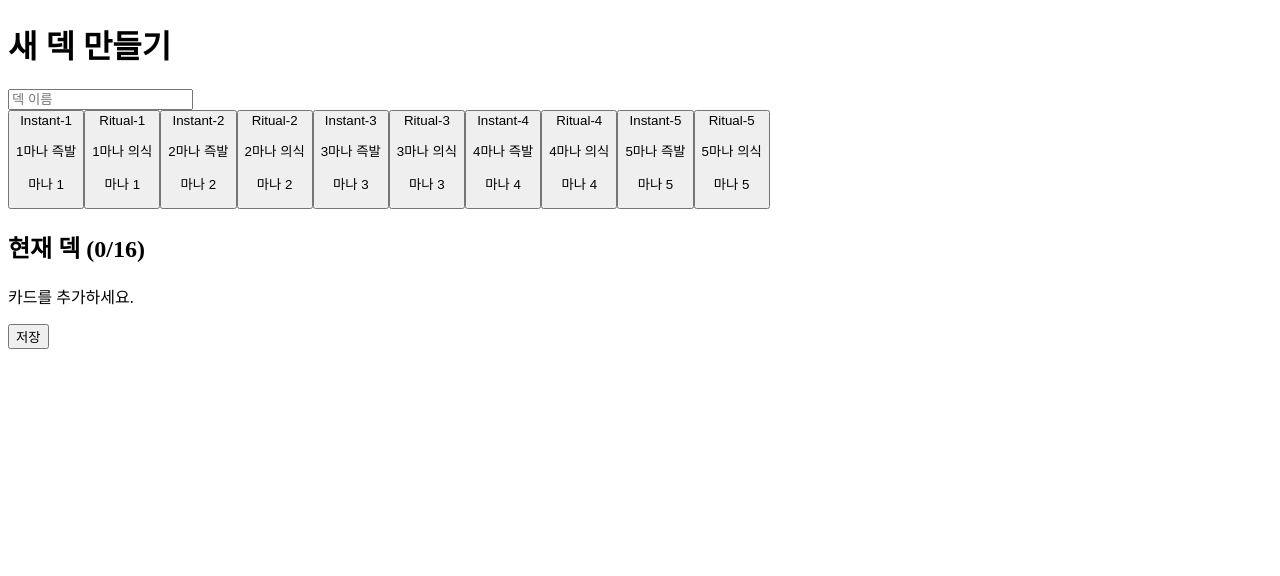
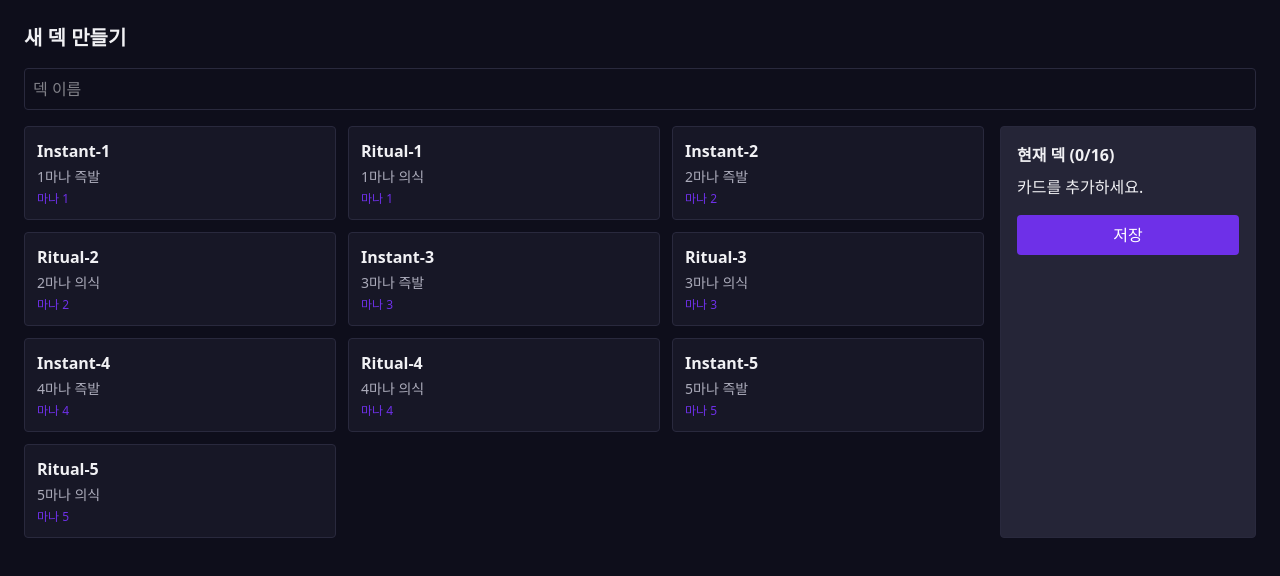
Before and after one commit to ddony8128/original-card-game, a React (Vite) app in the folder client/: page /deck-builder in a window 1280 px wide. Shown: the top 576 px of the page. Built offline with nearby package versions, Linux system fonts and the light colour scheme.

Commit message:
apply tailwind

```diff
--- a/client/package.json
+++ b/client/package.json
@@ -19,14 +19,18 @@
   },
   "devDependencies": {
     "@eslint/js": "^9.36.0",
+    "@tailwindcss/postcss": "^4.1.16",
     "@types/node": "^24.6.0",
     "@types/react": "^19.1.16",
     "@types/react-dom": "^19.1.9",
     "@vitejs/plugin-react": "^5.0.4",
+    "autoprefixer": "^10.4.21",
     "eslint": "^9.36.0",
     "eslint-plugin-react-hooks": "^5.2.0",
     "eslint-plugin-react-refresh": "^0.4.22",
     "globals": "^16.4.0",
+    "postcss": "^8.5.6",
+    "tailwindcss": "^4.1.16",
     "typescript": "~5.9.3",
     "typescript-eslint": "^8.45.0",
     "vite": "^7.1.7"
--- /dev/null
+++ b/client/postcss.config.js
@@ -0,0 +1,5 @@
+export default {
+  plugins: {
+    '@tailwindcss/postcss': {},
+  },
+}
--- /dev/null
+++ b/client/src/App.css
@@ -0,0 +1,42 @@
+#root {
+    max-width: 1280px;
+    margin: 0 auto;
+    padding: 2rem;
+    text-align: center;
+  }
+
+  .logo {
+    height: 6em;
+    padding: 1.5em;
+    will-change: filter;
+    transition: filter 300ms;
+  }
+  .logo:hover {
+    filter: drop-shadow(0 0 2em #646cffaa);
+  }
+  .logo.react:hover {
+    filter: drop-shadow(0 0 2em #61dafbaa);
+  }
+
+  @keyframes logo-spin {
+    from {
+      transform: rotate(0deg);
+    }
+    to {
+      transform: rotate(360deg);
+    }
+  }
+
+  @media (prefers-reduced-motion: no-preference) {
+    a:nth-of-type(2) .logo {
+      animation: logo-spin infinite 20s linear;
+    }
+  }
+
+  .card {
+    padding: 2em;
+  }
+
+  .read-the-docs {
+    color: #888;
+  }
--- /dev/null
+++ b/client/src/index.css
@@ -0,0 +1,122 @@
+@import "tailwindcss";
+
+/* Definition of the design system. All colors, gradients, fonts, etc should be defined here.
+All colors MUST be HSL.
+*/
+
+
+@theme {
+  --color-background: hsl(var(--background));
+  --color-foreground: hsl(var(--foreground));
+
+  --color-card: hsl(var(--card));
+  --color-card-foreground: hsl(var(--card-foreground));
+
+  --color-popover: hsl(var(--popover));
+  --color-popover-foreground: hsl(var(--popover-foreground));
+
+  --color-primary: hsl(var(--primary));
+  --color-primary-foreground: hsl(var(--primary-foreground));
+
+  --color-secondary: hsl(var(--secondary));
+  --color-secondary-foreground: hsl(var(--secondary-foreground));
+
+  --color-muted: hsl(var(--muted));
+  --color-muted-foreground: hsl(var(--muted-foreground));
+
+  --color-accent: hsl(var(--accent));
+  --color-accent-foreground: hsl(var(--accent-foreground));
+
+  --color-destructive: hsl(var(--destructive));
+  --color-destructive-foreground: hsl(var(--destructive-foreground));
+
+  --color-border: hsl(var(--border));
+  --color-input: hsl(var(--input));
+  --color-ring: hsl(var(--ring));
+
+  --radius-lg: var(--radius);
+  --radius-md: calc(var(--radius) - 2px);
+  --radius-sm: calc(var(--radius) - 4px);
+}
+
+@layer base {
+  :root {
+    --background: 240 30% 8%;
+    --foreground: 240 10% 95%;
+
+    --card: 240 25% 12%;
+    --card-foreground: 240 10% 95%;
+
+    --popover: 240 28% 10%;
+    --popover-foreground: 240 10% 95%;
+
+    --primary: 260 80% 55%;
+    --primary-foreground: 0 0% 100%;
+
+    --secondary: 240 20% 18%;
+    --secondary-foreground: 240 10% 95%;
+
+    --muted: 240 20% 16%;
+    --muted-foreground: 240 10% 70%;
+
+    --accent: 45 100% 55%;
+    --accent-foreground: 240 30% 8%;
+
+    --destructive: 0 70% 50%;
+    --destructive-foreground: 0 0% 100%;
+
+    --border: 240 20% 20%;
+    --input: 240 20% 18%;
+    --ring: 260 80% 55%;
+
+    --radius: 0.75rem;
+
+    /* Gaming theme tokens */
+    --mana-1: 210 100% 65%;
+    --mana-2: 150 80% 50%;
+    --mana-3: 45 100% 55%;
+    --mana-4: 280 75% 60%;
+    --mana-5: 0 80% 60%;
+
+    --gradient-gaming: linear-gradient(135deg, hsl(260 80% 45%), hsl(280 75% 55%));
+    --gradient-card: linear-gradient(180deg, hsl(240 25% 14%), hsl(240 25% 10%));
+    --gradient-deck: linear-gradient(135deg, hsl(240 28% 12%), hsl(240 25% 10%));
+
+    --shadow-card: 0 4px 12px hsl(240 80% 10% / 0.4);
+    --shadow-card-hover: 0 8px 24px hsl(260 80% 40% / 0.3);
+    --shadow-glow: 0 0 20px hsl(260 80% 55% / 0.4);
+
+    --transition-smooth: all 0.3s cubic-bezier(0.4, 0, 0.2, 1);
+
+    --sidebar-background: 0 0% 98%;
+
+    --sidebar-foreground: 240 5.3% 26.1%;
+
+    --sidebar-primary: 240 5.9% 10%;
+
+    --sidebar-primary-foreground: 0 0% 98%;
+
+    --sidebar-accent: 240 4.8% 95.9%;
+
+    --sidebar-accent-foreground: 240 5.9% 10%;
+
+    --sidebar-border: 220 13% 91%;
+
+    --sidebar-ring: 217.2 91.2% 59.8%;
+  }
+
+  .dark {
+    --background: 240 30% 8%;
+    --foreground: 240 10% 95%;
+  }
+}
+
+@layer base {
+  * {
+    @apply border-border;
+  }
+
+  body {
+    @apply bg-background text-foreground;
+  }
+}
--- a/client/src/main.tsx
+++ b/client/src/main.tsx
@@ -1,6 +1,7 @@
 import { StrictMode } from 'react'
 import { createRoot } from 'react-dom/client'
 import App from './App.tsx'
+import './index.css'
 
 createRoot(document.getElementById('root')!).render(
   <StrictMode>
--- /dev/null
+++ b/client/tailwind.config.cjs
@@ -0,0 +1,36 @@
+/** @type {import('tailwindcss').Config} */
+module.exports = {
+  content: [
+    './index.html',
+    './src/**/*.{js,ts,jsx,tsx}',
+  ],
+  theme: {
+    extend: {
+      colors: {
+        background: 'hsl(var(--background))',
+        foreground: 'hsl(var(--foreground))',
+        card: 'hsl(var(--card))',
+        'card-foreground': 'hsl(var(--card-foreground))',
+        primary: 'hsl(var(--primary))',
+        'primary-foreground': 'hsl(var(--primary-foreground))',
+        secondary: 'hsl(var(--secondary))',
+        'secondary-foreground': 'hsl(var(--secondary-foreground))',
+        muted: 'hsl(var(--muted))',
+        'muted-foreground': 'hsl(var(--muted-foreground))',
+        accent: 'hsl(var(--accent))',
+        'accent-foreground': 'hsl(var(--accent-foreground))',
+        destructive: 'hsl(var(--destructive))',
+        'destructive-foreground': 'hsl(var(--destructive-foreground))',
+        border: 'hsl(var(--border))',
+        input: 'hsl(var(--input))',
+        ring: 'hsl(var(--ring))',
+      },
+      borderRadius: {
+        lg: 'var(--radius)',
+        md: 'calc(var(--radius) - 2px)',
+        sm: 'calc(var(--radius) - 4px)',
+      },
+    },
+  },
+  plugins: [],
+};
```
Also changed, not shown: 2 other files (tests, documents, lock files or other folders).
